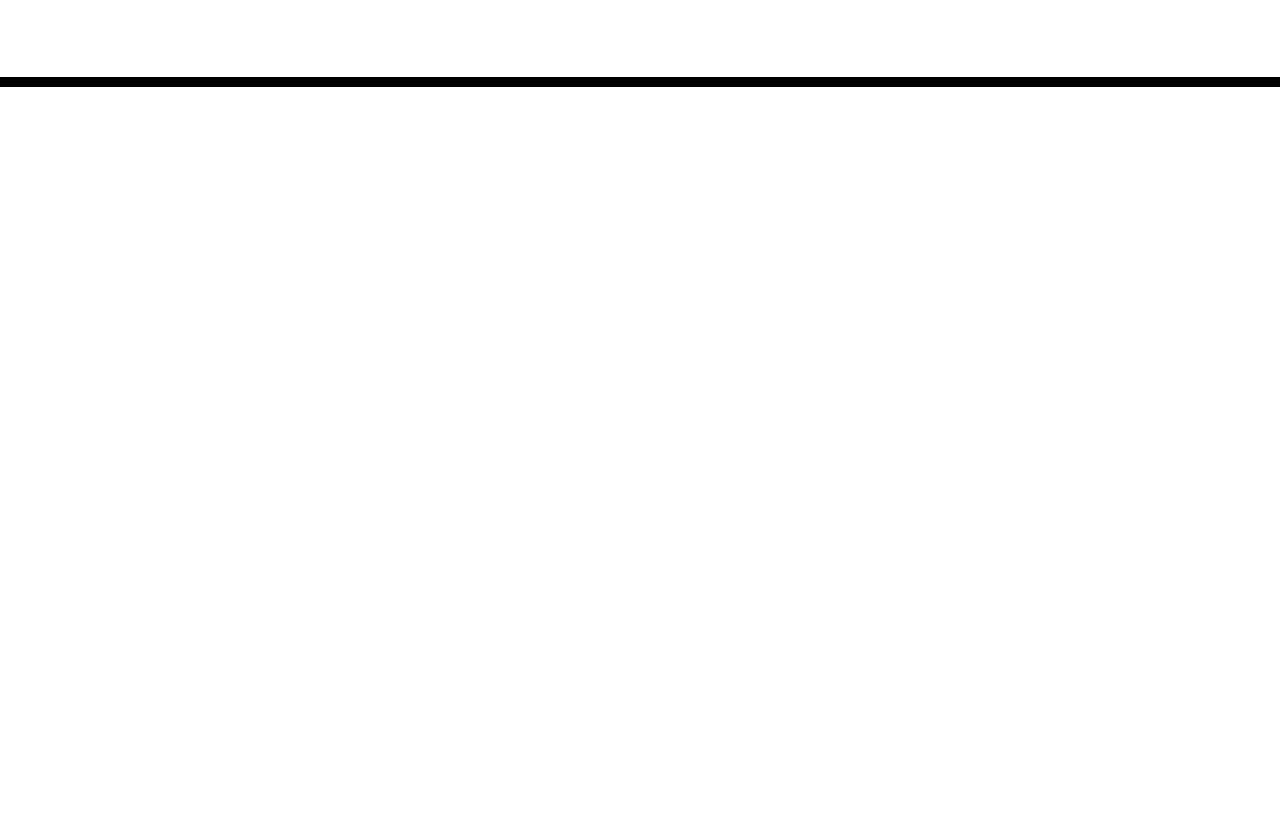
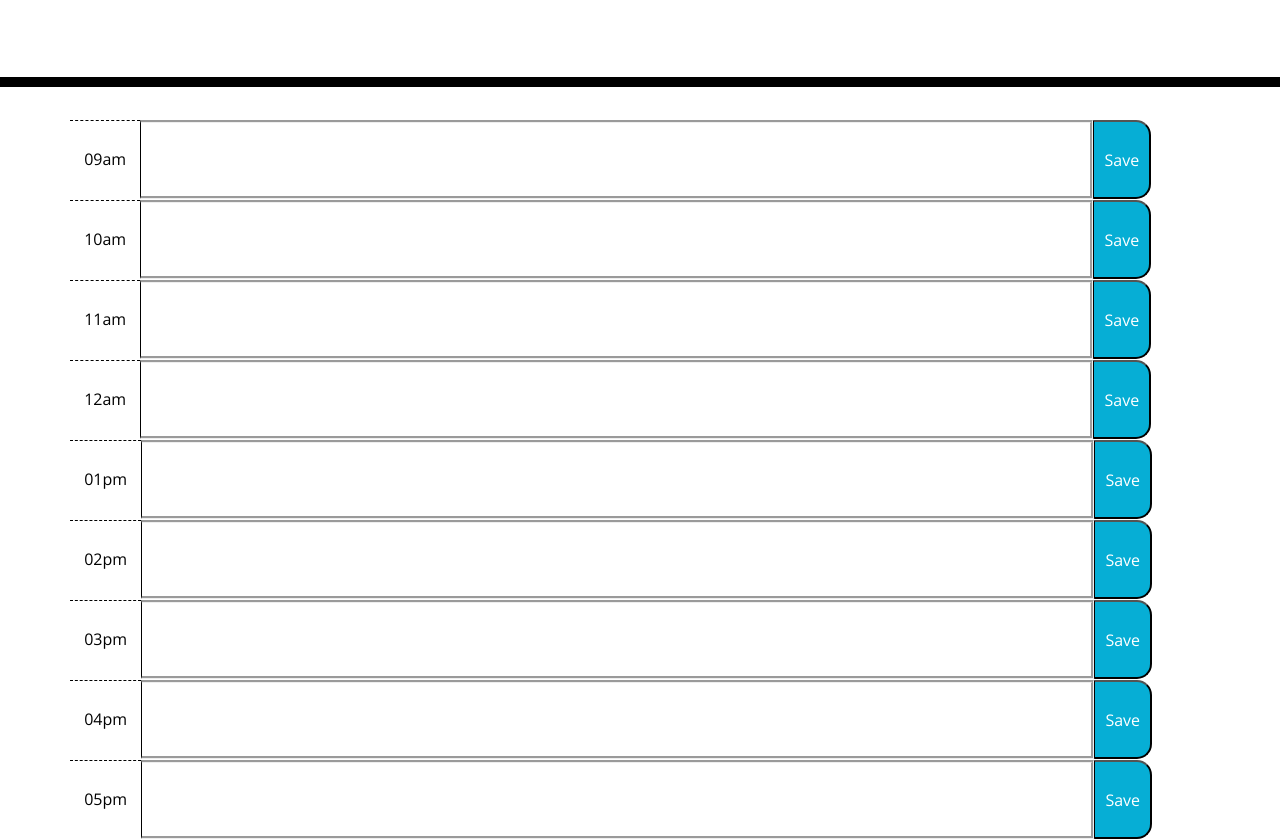
Before and after one commit to 705h-S/Daily-Production-Tracker, a plain HTML site: page index.html in a window 1280 px wide. Shown: the part 181-1020 px from the top of the page. Before the commit the page ends 800 px from the top, so only its background shows below. Drawn offline with nearby package versions, Linux system fonts and the light colour scheme.

Commit message:
added time sections where user can input text

```diff
--- a/assets/css/style.css
+++ b/assets/css/style.css
@@ -1,12 +1,13 @@
+
 body {
   font-family: 'Open Sans', sans-serif;
   font-size: 16px;
   line-height: 1;
 }
 
-textarea{
+textarea {
   background: transparent;
-  border: none;
+  border: groove;
   resize: none;
   color: #000000;
   border-left: 1px solid black;
@@ -25,38 +26,49 @@ textarea{
   white-space: pre-wrap;
 }
 
+
+/*  styles timeblock section as a whole (Parent) */
+
 .time-block{
   text-align: center;
   border-radius: 15px;
 }
 
+/* styles each single row (child) */
 .row {
   white-space: pre-wrap;
   height: 80px;
   border-top: 1px solid white;;
+
 }
 
+/*  Hour of the day display (grandchild) */
 .hour {
   background-color: #ffffff;
   color: #000000;
   border-top: 1px dashed #000000;
+  padding: 30px 10px 10px 10px ;
 }
 
+/*  time that has passed  (grandchild) */
 .past {
   background-color: #d3d3d3;
   color: white;
 }
 
+/*  current time section (grandchild) */
 .present {
   background-color: #ff6961;
   color: white;
 }
 
+/* time that has yet to come (grandchild) */
 .future {
   background-color: #77dd77;
   color: white;
 }
 
+/* styles the save button (grandchild)  */
 .saveBtn {
   border-left: 1px solid black;
   border-top-right-radius: 15px;
--- a/assets/js/script.js
+++ b/assets/js/script.js
@@ -8,7 +8,7 @@
 // -- if curent hour is equal to a section it'll be red
 // -- elseif section is less than curent hour it'll be grey
 //-- else section is greater than current hour it'll be green
-//       #########
+//         #########
 // inside those sections user can input a string
 // -- section will have input tag with a type of text so user can input string
 // user's input of string can be locally saved if user manually press save button
--- a/index.html
+++ b/index.html
@@ -27,18 +27,73 @@
   </head>
 
   <body>
+
     <header class="jumbotron">
       <h1 class="display-3">Work Day Scheduler</h1>
       <p class="lead">A simple calendar app for scheduling your work day</p>
       <p id="currentDay" class="lead"></p>
     </header>
+
     <div class="container">
       <!-- Timeblocks go here -->
+      <div class="time-block">
+
+          <section class="row">
+            <p class="hour"> 09am </p>
+            <textarea  cols="100"> </textarea>
+            <button class="saveBtn"> Save </button>
+          </section>
+
+          <section class="row">
+            <p class="hour"> 10am </p>
+            <textarea  cols="100"> </textarea>
+            <button class="saveBtn"> Save </button>
+          </section>
+
+          <section class="row">
+            <p class="hour"> 11am </p>
+            <textarea cols="100"> </textarea>
+            <button class="saveBtn"> Save </button>
+          </section>
+
+          <section class="row">
+            <p class="hour"> 12am </p>
+            <textarea  cols="100"> </textarea>
+            <button class="saveBtn"> Save </button>
+          </section>
+
+          <section class="row">
+            <p class="hour"> 01pm </p>
+            <textarea  cols="100"> </textarea>
+            <button class="saveBtn"> Save </button>
+          </section>
+
+          <section class="row">
+            <p class="hour"> 02pm </p>
+            <textarea cols="100"> </textarea>
+            <button class="saveBtn"> Save </button>
+          </section>
+
+          <section class="row">
+            <p class="hour"> 03pm </p>
+            <textarea cols="100"> </textarea>
+            <button class="saveBtn"> Save </button>
+          </section>
+
+          <section class="row">
+            <p class="hour"> 04pm </p>
+            <textarea cols="100"> </textarea>
+            <button class="saveBtn"> Save </button>
+          </section>
+
+          <section class="row">
+            <p class="hour"> 05pm </p>
+            <textarea  cols="100"> </textarea>
+            <button class="saveBtn"> Save </button>
+          </section>
 
 
-
-
-
+      </div>
     </div>
 
     <!-- Main Javascript  -->
```
